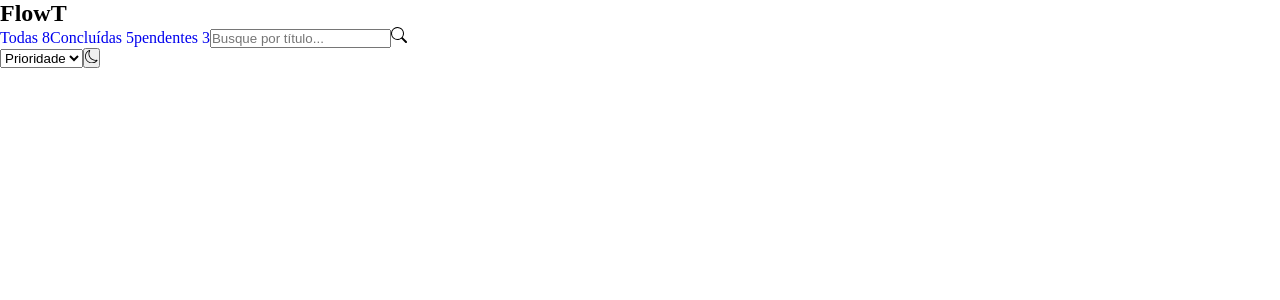
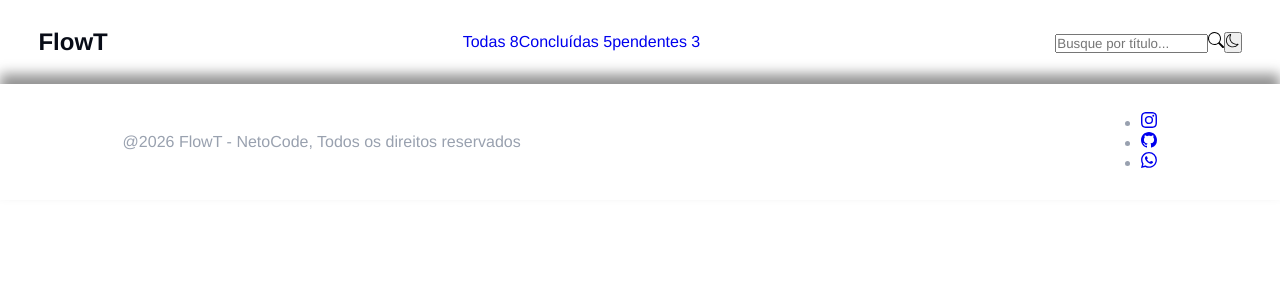
Before and after one commit to soaresesousa/FlowT---Projeto-Gerenciador-de-Tarefas, a React (Vite) app: page / in a window 1280 px wide. Shown: the top 300 px of the page. Built offline with nearby package versions, Linux system fonts and the light colour scheme.

Commit message:
Layout/adicionado o footer

```diff
--- a/src/App.tsx
+++ b/src/App.tsx
@@ -1,10 +1,13 @@
 import Header from "./components/Header";
+import Footer from "./components/Footer";
 
 function App() {
 
   return (
     <div>
       <Header />
+
+      <Footer />
     </div>
   )
 }
--- /dev/null
+++ b/src/components/Footer.tsx
@@ -0,0 +1,22 @@
+import React from 'react';
+
+import {BsInstagram, BsGithub, BsWhatsapp} from 'react-icons/bs'
+
+import "../styles/footer.css"
+
+const Footer: React.FunctionComponent = () => {
+  return (
+  <footer>
+    <div className="footer-inside">
+        <p>@2026 FlowT - NetoCode, Todos os direitos reservados</p>
+        <ul>
+            <li><a href="#"><BsInstagram/></a></li>
+            <li><a href="#"><BsGithub/></a></li>
+            <li><a href="#"><BsWhatsapp/></a></li>
+        </ul>
+    </div>
+  </footer>
+  );
+};
+
+export default Footer;
--- a/src/components/Header.tsx
+++ b/src/components/Header.tsx
@@ -14,14 +14,12 @@ const Header: React.FunctionComponent = () => {
         <a href="#">Todas <span>8</span></a>
         <a href="#">Concluídas <span>5</span></a>
         <a href="#">pendentes <span>3</span></a>
-        <input type="text" placeholder='Busque por título...' />
+
+    </nav>
+
+    <div className="right-header">
+      <input type="text" placeholder='Busque por título...' />
         <BsSearch />
-    </nav>
-    <div className="right-header">
-      <select name="filter" id="filter">
-          <option value="prioridade">Prioridade</option>
-          <option value="date">Data</option>
-      </select>
       <button onClick={toggleTheme} >{theme == "dark" ? <BsSun /> : <BsMoon />}</button>
     </div>
   </div>;
--- a/src/index.css
+++ b/src/index.css
@@ -2,6 +2,7 @@
     margin: 0;
     padding: 0;
     box-sizing: border-box;
+    font-family: Helvetica;
 }
 
 a {text-decoration: none;}
--- a/src/main.tsx
+++ b/src/main.tsx
@@ -1,5 +1,6 @@
 import { StrictMode } from 'react'
 import { createRoot } from 'react-dom/client'
+import "./theme.css";
 import './index.css'
 import App from './App.tsx'
 
--- a/src/styles/Header.css
+++ b/src/styles/Header.css
@@ -1,3 +1,12 @@
 .header {
+    background: var(--bg-color);
+    box-shadow: 0px -6px 16px var(--shadow-color);
+    padding: 28px 3%;
+    display: flex;
+    align-items: center;
+    justify-content: space-between;
+}
 
+.header-title {
+    color: var(--text-color);
 }
--- /dev/null
+++ b/src/styles/footer.css
@@ -0,0 +1,15 @@
+footer {
+    width: 100%;
+    padding: 28px 3%;
+    background: var(--bg-color);
+    box-shadow: 0px -10px 12px var(--shadow-color);
+}
+
+.footer-inside {
+    display: flex;
+    align-items: center;
+    margin: 0 auto;
+    justify-content: space-between;
+    max-width: 86%;
+    color: var(--l-opacity-color);
+}
--- /dev/null
+++ b/src/theme.css
@@ -0,0 +1,16 @@
+:root {
+    --bg-color:#fff;
+    --text-color:#080C17;
+    --shadow-color:#0000006d;
+    --l-opacity-color:#99A1AF;
+}
+
+[data-theme='dark'] {
+    --bg-color: #080c17;
+    --text-color:#fff;
+    --shadow-color:#1d1b1b5a;
+}
+
+body {
+    transition:background-color .3s ease, color 0.3 ease;
+}
```
Also changed, not shown: src/components/Sidebar.tsx (added, +10 -0 lines), src/styles/sidebar.css (added).
